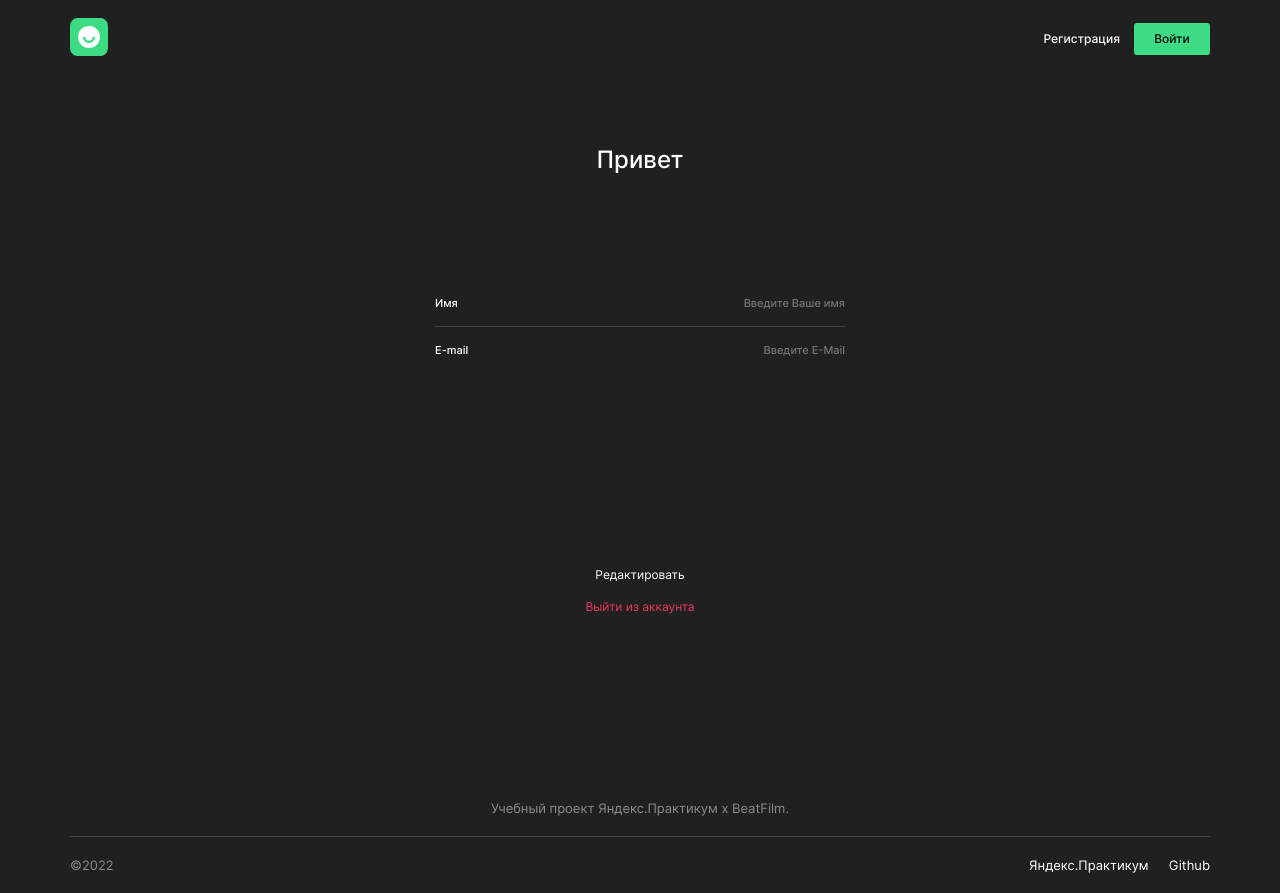
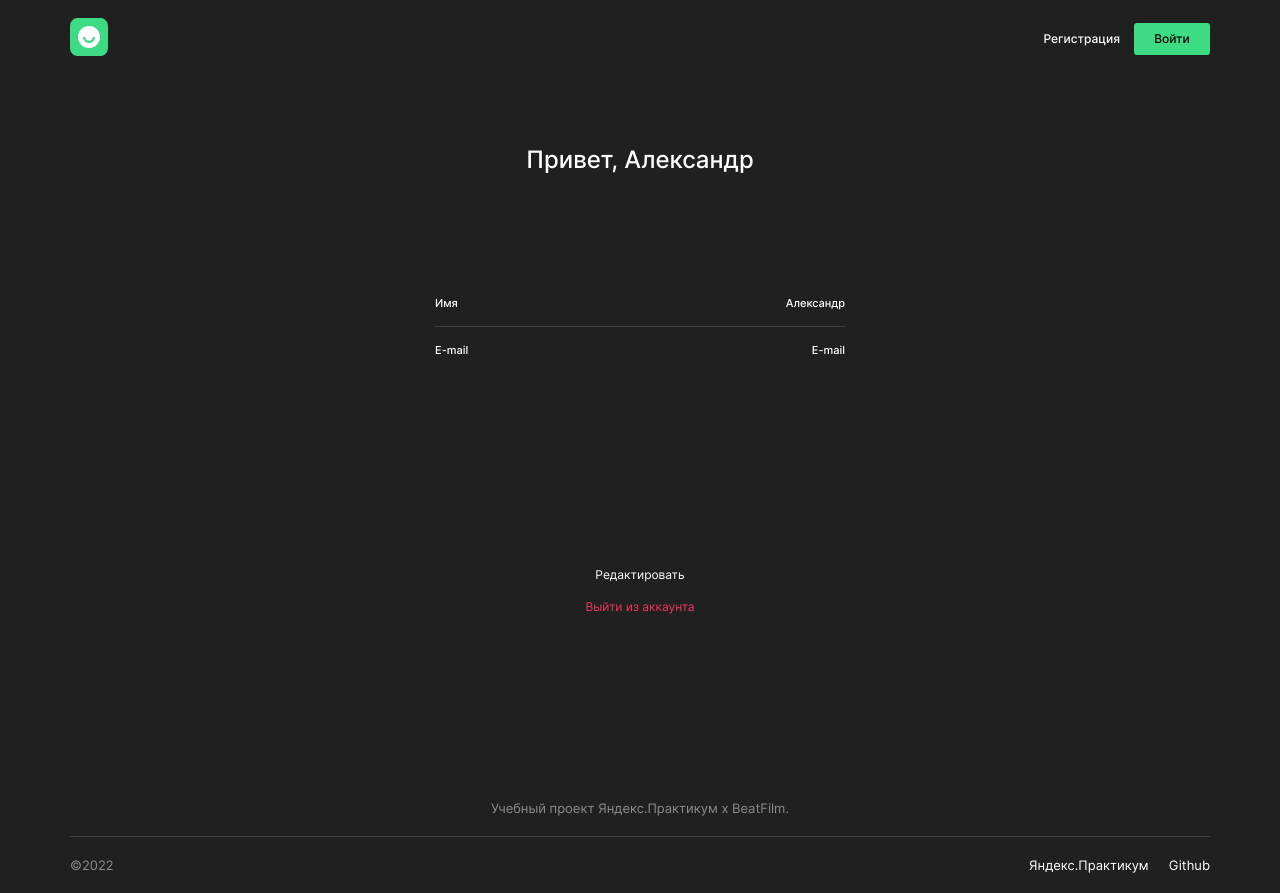
Before and after one commit to Eshenok/movies-explorer-frontend, a React (Create React App) app: page /profile in a window 1280 px wide. Built offline with nearby package versions, Linux system fonts and the light colour scheme.

Commit message:
refactor 2.3

```diff
--- a/src/components/Header/Header.js
+++ b/src/components/Header/Header.js
@@ -1,6 +1,6 @@
 import logo from "../../images/logo.svg";
 import Button from "../Button/Button";
-import { Link, Route } from "react-router-dom";
+import { Link } from "react-router-dom";
 import AccountLink from "../AccountLink/AccountLink";
 
 export default function Header({ onMenuPopup, loggedIn }) {
--- a/src/components/Profile/Profile.js
+++ b/src/components/Profile/Profile.js
@@ -1,9 +1,9 @@
 import Button from "../Button/Button";
 
-export default function Profile() {
+export default function Profile({ onExit }) {
   return (
     <section className="profile">
-      <h2 className="profile__title">Привет</h2>
+      <h2 className="profile__title">Привет, Александр</h2>
       <form className="profile__form">
         <div className="profile__input-container">
           <fieldset className="profile__fieldset">
@@ -16,6 +16,7 @@ export default function Profile() {
               minLength="2"
               maxLength="30"
               placeholder="Введите Ваше имя"
+              value="Александр"
             />
           </fieldset>
 
@@ -29,12 +30,13 @@ export default function Profile() {
               minLength="2"
               maxLength="30"
               placeholder="Введите E-Mail"
+              value="E-mail"
             />
           </fieldset>
         </div>
         <div className="profile__button-container">
           <Button className={'button button_place_profile button_theme_transparent-white'} name={'Редактировать'}/>
-          <Button className={'button button_place_profile button_theme_transparent-red'} name={'Выйти из аккаунта'}/>
+          <Button className={'button button_place_profile button_theme_transparent-red'} name={'Выйти из аккаунта'} onClick={onExit} />
         </div>
       </form>
     </section>
```
